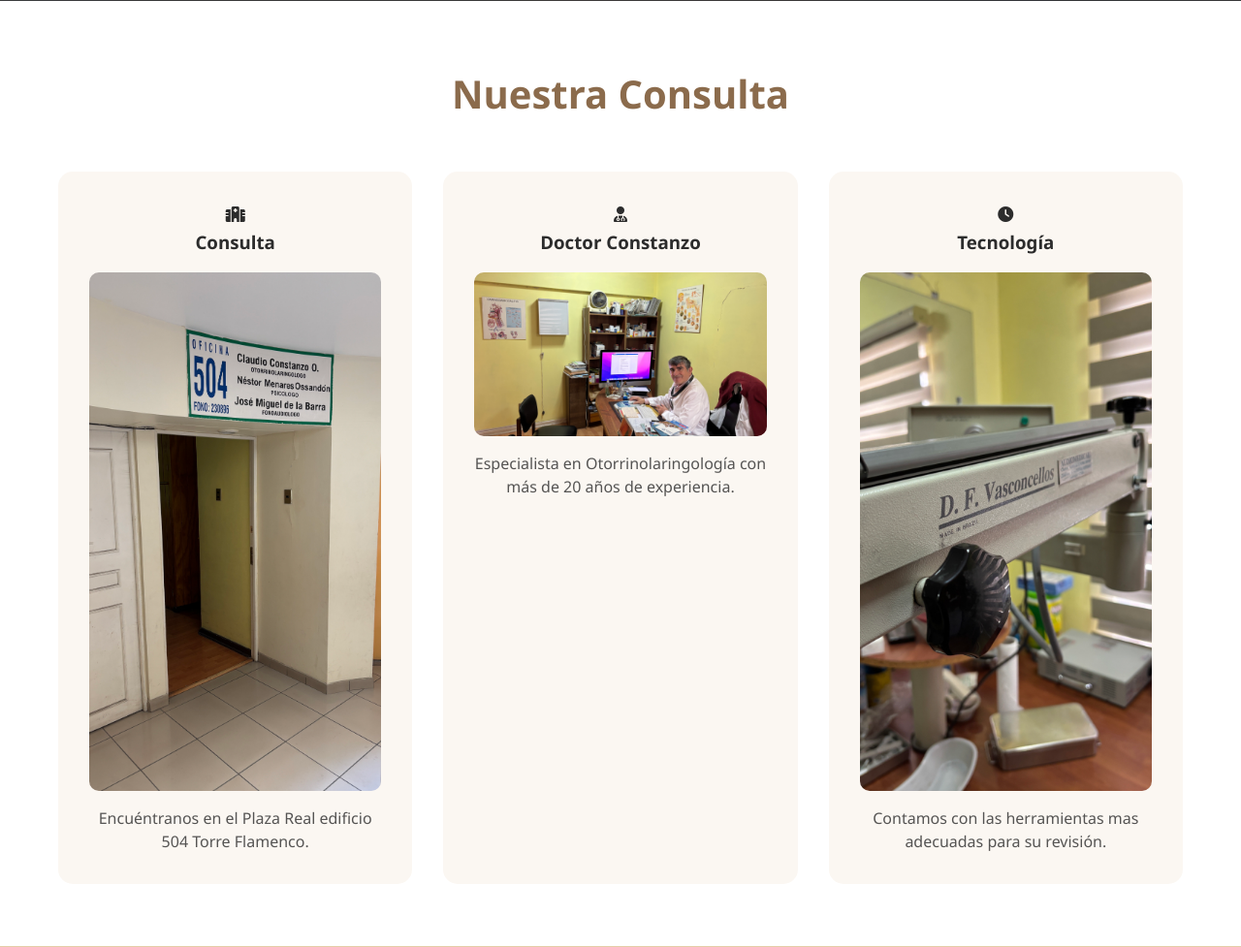
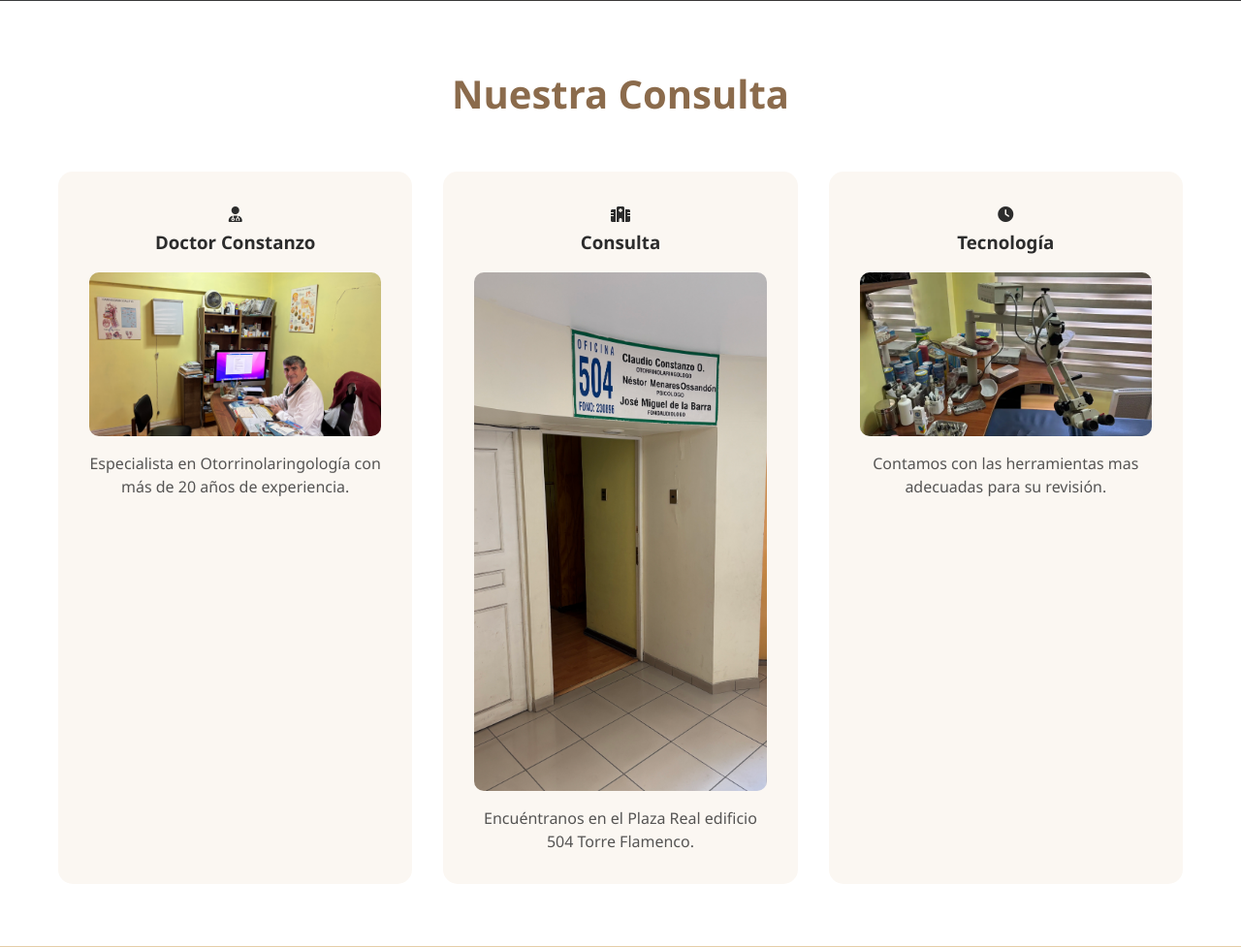
Before and after one commit to Claudio-Constanzo/consulta-medica, a Django app: page / in a window 1280 px wide. Shown: the part 799-1776 px from the top of the page at 97% size. Run offline with Django 5.2, Linux system fonts and the light colour scheme.

Commit message:
fixeo imagen

```diff
--- a/home/templates/home/home.html
+++ b/home/templates/home/home.html
@@ -53,21 +53,22 @@
                 <h2 class="section-title">Nuestra Consulta</h2>
                 <div class="about-grid">
                    <div class="about-card">
-                        <i class="fas fa-hospital"></i>
-                        <h3>Consulta</h3>
-                        <img src="{% static 'homeApp/img/ubicacionconsulta.jpg' %}" alt="Consulta" class="about-img">
-                        <p>Encuéntranos en el Plaza Real edificio 504 Torre Flamenco.</p>
-                    </div>
-                    <div class="about-card">
                         <i class="fas fa-user-md"></i>
                         <h3>Doctor Constanzo</h3>
                         <img src="{% static 'homeApp/img/doctorconstanzo.jpg' %}" alt="Doctor Constanzo" class="about-img">
                         <p>Especialista en Otorrinolaringología con más de 20 años de experiencia.</p>
                     </div>
                     <div class="about-card">
+                        <i class="fas fa-hospital"></i>
+                        <h3>Consulta</h3>
+                        <img src="{% static 'homeApp/img/ubicacionconsulta.jpg' %}" alt="Consulta" class="about-img">
+                        <p>Encuéntranos en el Plaza Real edificio 504 Torre Flamenco.</p>
+                    </div>
+
+                    <div class="about-card">
                         <i class="fas fa-clock"></i>
                         <h3>Tecnología</h3>
-                        <img src="{% static 'homeApp/img/microscopio.jpg' %}" alt="microscopio" class="about-img">
+                        <img src="{% static 'homeApp/img/instrumentosW.webp' %}" alt="microscopio" class="about-img">
                         <p>Contamos con las herramientas mas adecuadas para su revisión.</p>
                     </div>
                 </div>
```
